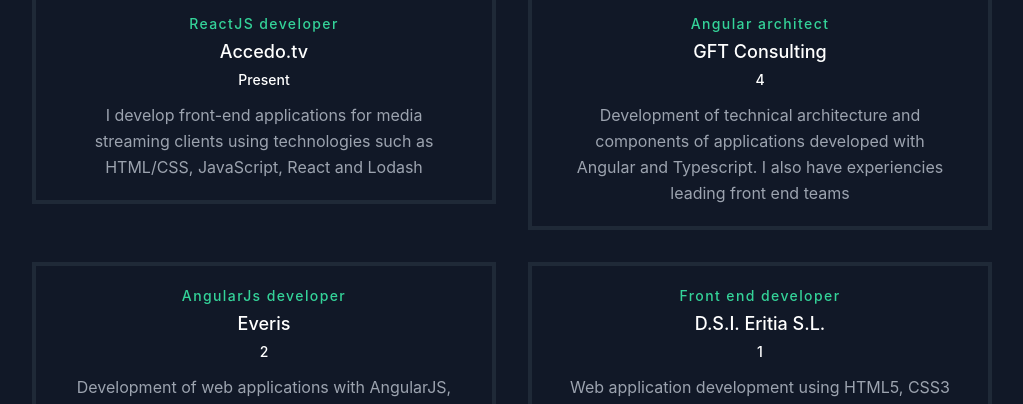
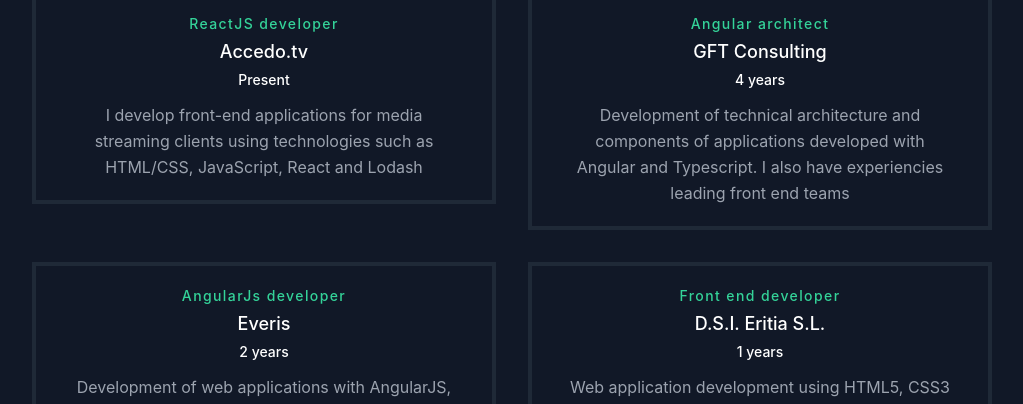
Before and after one commit to MarioArranzAgueda/portfolio, a React (Create React App) app: page / in a window 1280 px wide. Shown: the part 654-1058 px from the top of the page, without its empty margins (128-1151 px from the left). Built offline with nearby package versions, Linux system fonts and the light colour scheme.

Commit message:
Update data.js

```diff
--- a/src/data.js
+++ b/src/data.js
@@ -11,21 +11,21 @@
     subtitle: "Angular architect",
     description:
       "Development of technical architecture and components of applications developed with Angular and Typescript. I also have experiencies leading front end teams",
-      years: 4
+      years: "4 years"
   },
   {
     title: "Everis",
     subtitle: "AngularJs developer",
     description:
       "Development of web applications with AngularJS, Typescript, HTML5, CSS3 and Jenkins technologies for continuous integration and using agile methodologies.",
-      years: 2
+      years: "2 years"
   },
   {
     title: "D.S.I. Eritia S.L.",
     subtitle: "Front end developer",
     description:
       "Web application development using HTML5, CSS3 and javascript technologies.",
-      years: 1
+      years: "1 years"
   },
 ];
 
```
